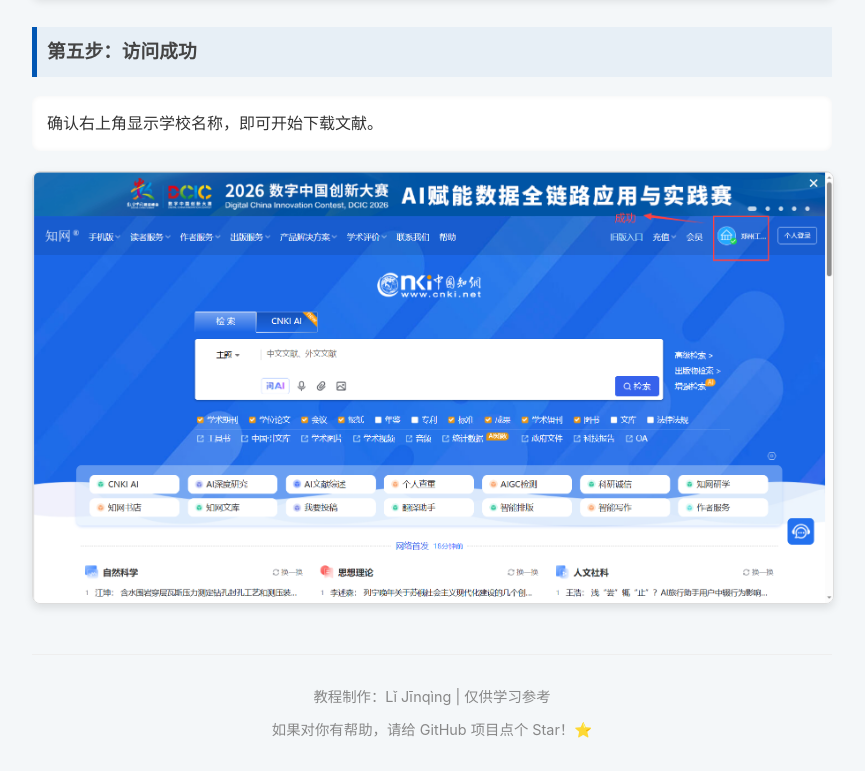
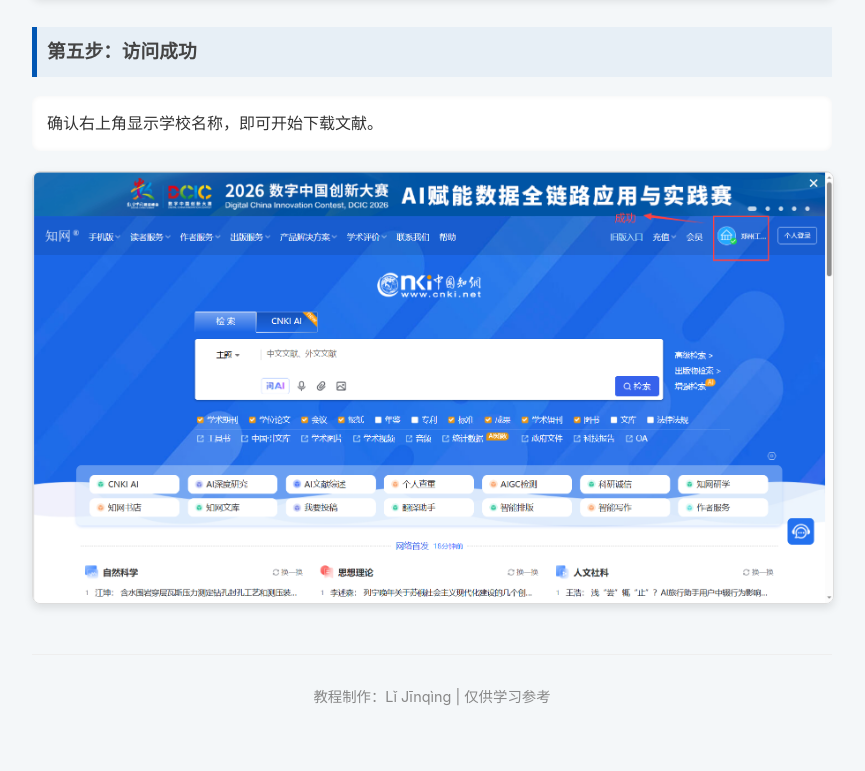
Before and after one commit to SynchroOrbit/First, a plain HTML site: page index.html in a window 1280 px wide. Shown: the part 2494-3265 px from the top of the page, without its empty margins (208-1073 px from the left). After the commit the page ends 3232 px from the top, so only its background shows below. Drawn offline with Linux system fonts and the light colour scheme.

Commit message:
Update index.html

```diff
--- a/index.html
+++ b/index.html
@@ -60,7 +60,6 @@
 
     <div class="footer">
         <p>教程制作：Lǐ Jīnqìng | 仅供学习参考</p>
-        <p>如果对你有帮助，请给 GitHub 项目点个 Star！⭐</p>
     </div>
 
 </body>
```
